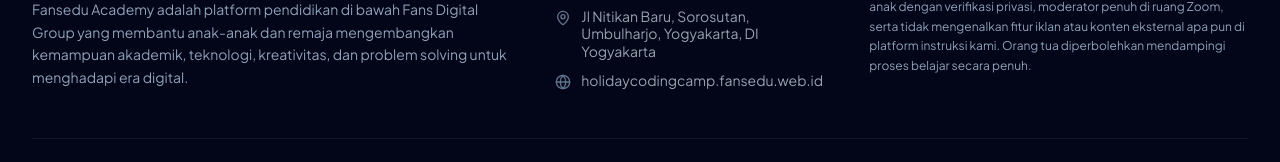
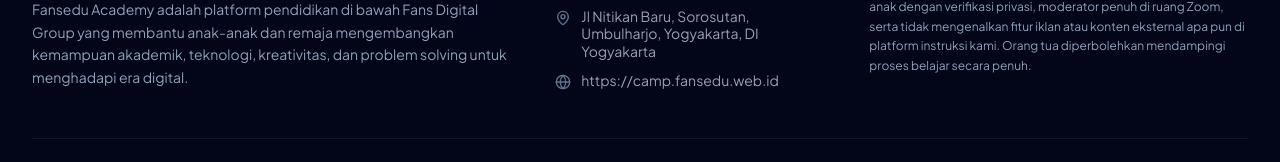
Before and after one commit to meirusfandi/holiday-coding-camp, a React (Vite) app: page / in a window 1280 px wide. Shown: the part 9822-9984 px from the top of the page. Built offline with nearby package versions, Linux system fonts and the light colour scheme.

Commit message:
update sub domain

```diff
--- a/src/components/Footer.tsx
+++ b/src/components/Footer.tsx
@@ -57,7 +57,7 @@
               </li>
               <li className="flex items-start gap-2.5">
                 <Globe className="w-4 h-4 text-slate-500 shrink-0 mt-0.5" />
-                <span className="text-slate-350 font-normal leading-tight">holidaycodingcamp.fansedu.web.id</span>
+                <span className="text-slate-350 font-normal leading-tight">https://camp.fansedu.web.id</span>
               </li>
             </ul>
           </div>
--- a/vite.config.ts
+++ b/vite.config.ts
@@ -20,7 +20,7 @@
     host: '0.0.0.0',
     port: 3000,
     allowedHosts: [
-      'holidaycodingcamp.fansedu.web.id',
+      'camp.fansedu.web.id',
       '.fansedu.web.id',
     ],
   },
```
